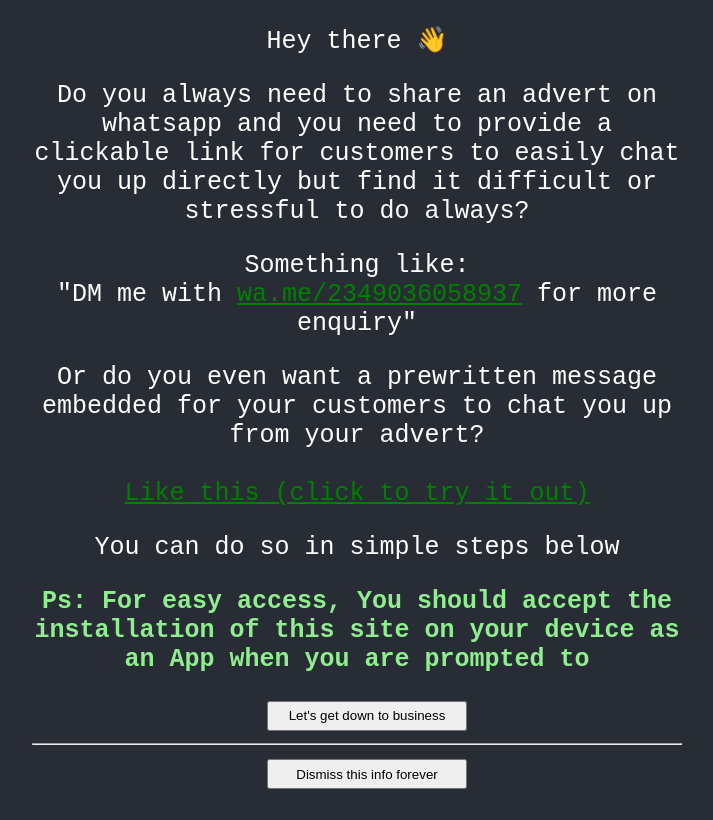
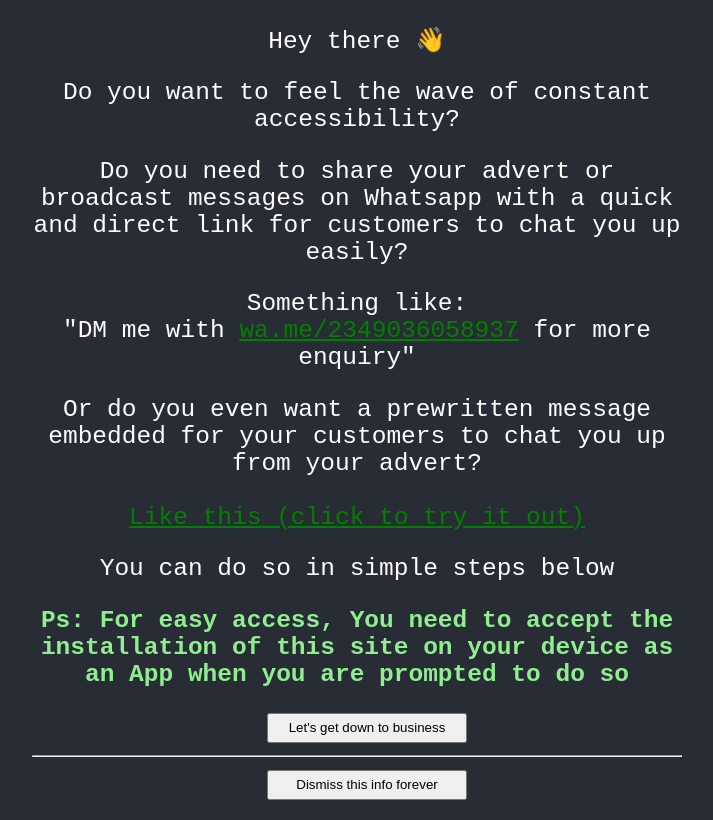
Before and after one commit to abdulloooh/wa-link, a React (Create React App) app: page / in a window 1280 px wide. Shown: the whole page, without its empty margins (283-996 px from the left). Built offline with nearby package versions, Linux system fonts and the light colour scheme.

Commit message:
deploying to github pages

```diff
--- a/package.json
+++ b/package.json
@@ -1,4 +1,5 @@
 {
+  "homepage": "http://abdulloooh.me/wa-link",
   "name": "wa-link",
   "version": "0.1.0",
   "private": true,
@@ -10,6 +11,7 @@
     "@testing-library/jest-dom": "^4.2.4",
     "@testing-library/react": "^9.5.0",
     "@testing-library/user-event": "^7.2.1",
+    "gh-pages": "^3.1.0",
     "react": "^16.13.1",
     "react-dom": "^16.13.1",
     "react-scripts": "3.4.1",
@@ -19,7 +21,9 @@
     "start": "react-scripts start",
     "build": "react-scripts build",
     "test": "react-scripts test",
-    "eject": "react-scripts eject"
+    "eject": "react-scripts eject",
+    "predeploy":"npm run build",
+    "deploy" : "gh-pages -d build"
   },
   "eslintConfig": {
     "extends": "react-app"
--- a/src/App.css
+++ b/src/App.css
@@ -23,7 +23,7 @@
   flex-direction: column;
   align-items: center;
   justify-content: center;
-  font-size: calc(9px + 2vmin);
+  font-size: calc(8.5px + 2vmin);
   color: white;
 }
 
--- a/src/component/info.jsx
+++ b/src/component/info.jsx
@@ -10,10 +10,9 @@
         </span>
       </p>
       <p>
-        Do you always need to share an advert on whatsapp and you need to
-        provide a clickable link for customers to easily chat you up directly
-        but find it difficult or stressful to do always?
+        Do you want to feel the wave of constant accessibility?
       </p>
+      <p>Do you need to share your advert or broadcast messages on Whatsapp with a quick and direct link for customers to chat you up easily?</p>
       <p>
         Something like:
         <br /> "DM me with {""}
@@ -30,8 +29,8 @@
 
       <p>You can do so in simple steps below</p>
       <p className="install" style={{ color: "lightgreen" }}>
-        Ps: For easy access, You should accept the installation of this site on
-        your device as an App when you are prompted to
+        Ps: For easy access, You need to accept the installation of this site on
+        your device as an App when you are prompted to do so
       </p>
     </section>
   );
```
Also changed, not shown: 12 other files (tests, documents, lock files or other folders).
